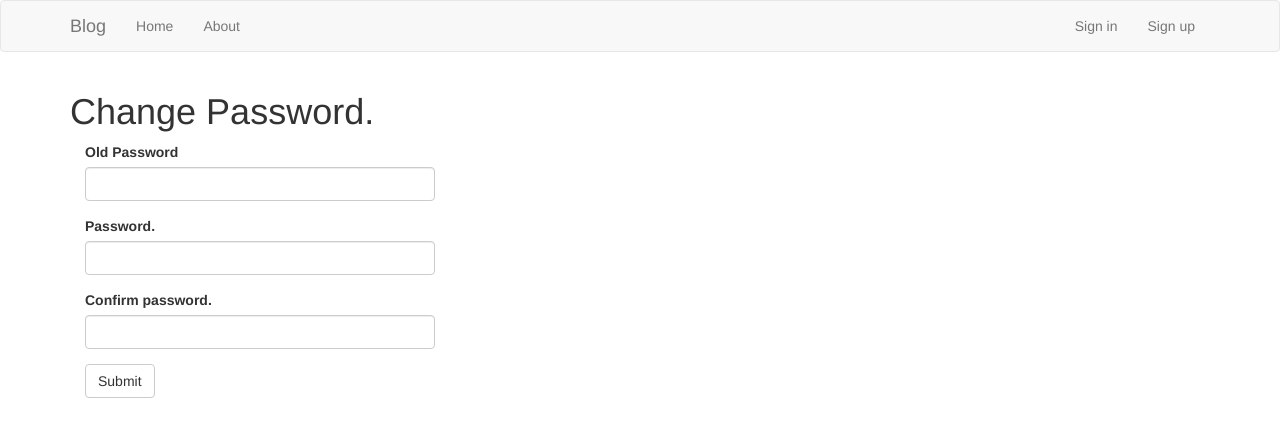
After one commit to weqopy/blog_instance, a Flask app: page /auth/change_password in a window 1280 px wide. The commit adds this page. Shown: the top 437 px of the page. Run offline with Flask 2, Linux system fonts and the light colour scheme; some libraries are stand-ins or nearby versions.

Commit message:
add change_password

```diff
--- a/app/auth/forms.py
+++ b/app/auth/forms.py
@@ -6,7 +6,8 @@ from ..models import User
 
 class RegistForm(FlaskForm):
     """docstring for RegistForm"""
-    username = StringField("What's your name?", validators=[DataRequired(), Length(1, 64), Regexp('^[A-Za-z][A-Za-z0-9_.]*$', 0, 'Usernames must have only letters, numbers, dots or underscores')])
+    username = StringField("What's your name?", validators=[DataRequired(), Length(1, 64), Regexp(
+        '^[A-Za-z][A-Za-z0-9_.]*$', 0, 'Usernames must have only letters, numbers, dots or underscores')])
     password = PasswordField(
         "Password.",
         validators=[DataRequired(),
@@ -27,3 +28,15 @@ class LoginForm(FlaskForm):
     password = PasswordField("Password", validators=[DataRequired()])
     remember_me = BooleanField('Keep me logged in')
     submit = SubmitField('Login')
+
+
+class Change_Password_Form(FlaskForm):
+    old_password = PasswordField('Old Password', validators=[DataRequired()])
+    new_password = PasswordField(
+        "Password.",
+        validators=[DataRequired(),
+                    EqualTo('confirm_pw', message='Passwords must match.')]
+    )
+    confirm_pw = PasswordField('Confirm password.',
+                               validators=[DataRequired()])
+    submit = SubmitField('Submit')
--- a/app/auth/views.py
+++ b/app/auth/views.py
@@ -1,9 +1,9 @@
 from flask import render_template, url_for, redirect, flash, request
-from flask_login import login_user, logout_user, login_required
+from flask_login import login_user, logout_user, login_required, current_user
 from datetime import datetime
 
 from . import auth
-from .forms import RegistForm, LoginForm
+from .forms import RegistForm, LoginForm, Change_Password_Form
 from .. import db
 from ..models import User
 
@@ -39,3 +39,23 @@ def logout():
     logout_user()
     flash('You have been logged out.')
     return redirect(url_for('main.index'))
+
+
+@auth.route('/account', methods=['GET', 'POST'])
+def account():
+    return render_template('auth/account.html', current_time=datetime.utcnow())
+
+
+@auth.route('/change_password', methods=['GET', 'POST'])
+def change_password():
+    form = Change_Password_Form()
+    if form.validate_on_submit():
+        user = User.query.filter_by(username=current_user.username).first()
+        if user.verify_password(form.old_password.data):
+            user.password = form.new_password.data
+            db.session.add(user)
+            db.session.commit()
+            flash('You have changed password.')
+            return redirect(url_for('main.index'))
+        flash('Invalid old password')
+    return render_template('auth/change_password.html', form=form)
--- /dev/null
+++ b/app/templates/auth/change_password.html
@@ -0,0 +1,13 @@
+{% extends "base.html" %}
+{% import "bootstrap/wtf.html" as wtf %}
+
+{% block title %}Blog-Change_password{% endblock %}
+
+{% block page_content %}
+<div class="page_header">
+    <h1>Change Password.</h1>
+</div>
+<div class="col-md-4">
+    {{ wtf.quick_form(form) }}
+</div>
+{% endblock %}
--- a/app/templates/base.html
+++ b/app/templates/base.html
@@ -17,6 +17,9 @@
         <div id="navbar" class="navbar-collapse collapse">
             <ul class="nav navbar-nav">
                 <li class="activate"><a href="/">Home</a></li>
+                {% if current_user.is_authenticated %}
+                <li><a href="{{ url_for('auth.account') }}">Account</a></li>
+                {% endif %}
                 <li><a href="/about">About</a></li>
             </ul>
             <ul class="nav navbar-nav navbar-right">
```
Also changed, not shown: app/templates/auth/account.html (added, +15 -0 lines), data-dev.sqlite.
